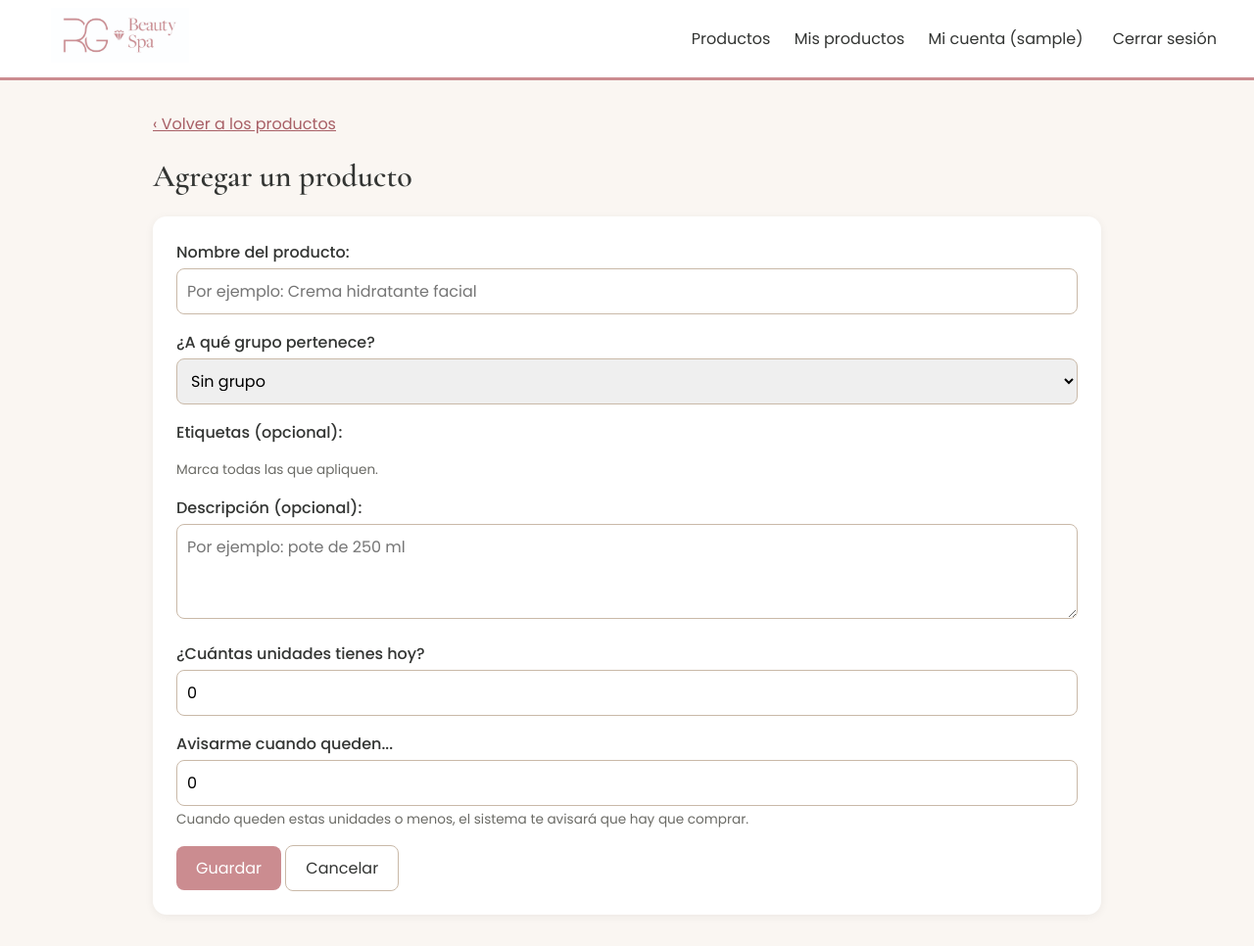
After one commit to vergaran46-hub/Inventario_BackEnd, a Django app: page /producto/nuevo/ in a window 1280 px wide. The commit adds this page. Shown: the whole page at 98% size. Run offline with Django 5.2, Linux system fonts and the light colour scheme; the visitor is signed in with stand-in values (Sample User, id 1); data that the repository does not hold is empty.

Commit message:
Agrega vistas, formularios, rutas y plantillas del CRUD
- forms.py: ProductoForm con etiquetas y validación propia, RegistroForm y PerfilForm con correo único
- views.py: listado con búsqueda, filtro y paginación; detalle, crear, editar y eliminar con dueño; mis productos, registro, perfil y cambio de contraseña
- config/urls.py: rutas de todas las vistas
- Plantillas nuevas: detalle, formulario, eliminar, mis productos, registro, perfil, cambiar contraseña y 403
- base.html, home.html y login.html actualizados con mensajes y menú según sesión
- estilos.css: estilos de formularios, mensajes, etiquetas y paginación

```diff
--- a/config/urls.py
+++ b/config/urls.py
@@ -19,12 +19,19 @@ Including another URLconf
     1. Import the include() function: from django.urls import include, path
     2. Add a URL to urlpatterns:  path('blog/', include('blog.urls'))
 """
-from django.contrib import admin
-from django.urls import path
+
 
 urlpatterns = [
     path('admin/', admin.site.urls),
     path('', views.home, name='home'),
+    path('mis-productos/', views.mis_productos, name='mis_productos'),
+    path('producto/<int:pk>/', views.producto_detalle, name='producto_detalle'),
+    path('producto/nuevo/', views.producto_crear, name='producto_crear'),
+    path('producto/<int:pk>/editar/', views.producto_editar, name='producto_editar'),
+    path('producto/<int:pk>/eliminar/', views.producto_eliminar, name='producto_eliminar'),
+    path('registro/', views.registro, name='registro'),
+    path('cuenta/', views.perfil, name='perfil'),
+    path('cuenta/password/', views.CambiarPasswordView.as_view(), name='cambiar_password'),
     path('login/', auth_views.LoginView.as_view(template_name='inventario/login.html'), name='login'),
-    path('logout/', auth_views.LogoutView.as_view(), name='logout')
+    path('logout/', auth_views.LogoutView.as_view(), name='logout'),
 ]
--- a/inventario/forms.py
+++ b/inventario/forms.py
@@ -1,20 +1,23 @@
 from django import forms
+from django.contrib.auth.forms import UserCreationForm
 from django.contrib.auth.models import User
-from .models import Producto, Movimiento
+from .models import Producto, Categoria, Etiqueta, Movimiento
 
 
 class ProductoForm(forms.ModelForm):
     class Meta:
         model = Producto
-        fields = ['nombre', 'categoria', 'descripcion', 'stock_actual', 'stock_minimo']
+        fields = ['nombre', 'categoria', 'etiquetas', 'descripcion', 'stock_actual', 'stock_minimo']
         labels = {
             'nombre': 'Nombre del producto',
             'categoria': '¿A qué grupo pertenece?',
+            'etiquetas': 'Etiquetas (opcional)',
             'descripcion': 'Descripción (opcional)',
             'stock_actual': '¿Cuántas unidades tienes hoy?',
             'stock_minimo': 'Avisarme cuando queden...',
         }
         help_texts = {
+            'etiquetas': 'Marca todas las que apliquen.',
             'stock_minimo': 'Cuando queden estas unidades o menos, el sistema te avisará que hay que comprar.',
         }
         error_messages = {
@@ -25,11 +28,52 @@ class ProductoForm(forms.ModelForm):
         widgets = {
             'nombre': forms.TextInput(attrs={'placeholder': 'Por ejemplo: Crema hidratante facial'}),
             'descripcion': forms.Textarea(attrs={'rows': 3, 'placeholder': 'Por ejemplo: pote de 250 ml'}),
+            'etiquetas': forms.CheckboxSelectMultiple,
         }
 
     def __init__(self, *args, **kwargs):
         super().__init__(*args, **kwargs)
+        self.fields['categoria'].queryset = Categoria.objects.order_by('nombre')
         self.fields['categoria'].empty_label = 'Sin grupo'
+        self.fields['etiquetas'].queryset = Etiqueta.objects.order_by('nombre')
+
+    # Validación propia: el nombre debe tener al menos 3 letras
+    def clean_nombre(self):
+        nombre = self.cleaned_data['nombre'].strip()
+        if len(nombre) < 3:
+            raise forms.ValidationError('El nombre debe tener al menos 3 caracteres.')
+        return nombre
+
+
+class RegistroForm(UserCreationForm):
+    email = forms.EmailField(label='Correo electrónico')
+
+    class Meta(UserCreationForm.Meta):
+        model = User
+        fields = ('username', 'email')
+
+    def clean_email(self):
+        email = self.cleaned_data['email'].lower()
+        if User.objects.filter(email__iexact=email).exists():
+            raise forms.ValidationError('Ese correo ya está registrado.')
+        return email
+
+
+class PerfilForm(forms.ModelForm):
+    class Meta:
+        model = User
+        fields = ['first_name', 'last_name', 'email']
+        labels = {
+            'first_name': 'Nombre',
+            'last_name': 'Apellido',
+            'email': 'Correo electrónico',
+        }
+
+    def clean_email(self):
+        email = self.cleaned_data['email'].lower()
+        if User.objects.filter(email__iexact=email).exclude(pk=self.instance.pk).exists():
+            raise forms.ValidationError('Ese correo ya lo usa otra persona.')
+        return email
 
 
 class MovimientoForm(forms.ModelForm):
@@ -42,17 +86,7 @@ class MovimientoForm(forms.ModelForm):
             'motivo': '¿Por qué?',
             'cantidad': '¿Cuántas unidades?',
         }
-        widgets = {
-            'tipo': forms.RadioSelect,
-        }
-
-    def __init__(self, *args, **kwargs):
-        super().__init__(*args, **kwargs)
-
-        self.fields['tipo'].choices = [
-            ('ENTRADA', 'Llegó mercadería'),
-            ('SALIDA', 'Se vendió o se usó'),
-        ]
+        widgets = {'tipo': forms.RadioSelect}
 
     def clean_cantidad(self):
         cantidad = self.cleaned_data['cantidad']
@@ -64,31 +98,7 @@ class MovimientoForm(forms.ModelForm):
         datos = super().clean()
         producto = datos.get('producto')
         tipo = datos.get('tipo')
-        motivo = datos.get('motivo')
         cantidad = datos.get('cantidad')
-
-
-        if tipo == 'ENTRADA' and motivo and motivo != 'COMPRA':
-            self.add_error('motivo', 'Si llegó mercadería, el motivo es Compra.')
-        if tipo == 'SALIDA' and motivo and motivo == 'COMPRA':
-            self.add_error('motivo', 'Si el producto salió, elige Venta o Uso interno.')
-
-
-        if tipo == 'SALIDA' and producto and cantidad:
-            if cantidad > producto.stock_actual:
-                self.add_error(
-                    'cantidad',
-                    f'Hay {producto.stock_actual} unidades y se piden {cantidad}. Escribe {producto.stock_actual} o menos.'
-                )
+        if tipo == 'SALIDA' and producto and cantidad and cantidad > producto.stock_actual:
+            self.add_error('cantidad', f'Hay {producto.stock_actual} unidades y se piden {cantidad}.')
         return datos
-
-
-class PerfilForm(forms.ModelForm):
-    class Meta:
-        model = User
-        fields = ['first_name', 'last_name', 'email']
-        labels = {
-            'first_name': 'Nombre',
-            'last_name': 'Apellido',
-            'email': 'Correo electrónico',
-        }
--- a/inventario/static/inventario/css/estilos.css
+++ b/inventario/static/inventario/css/estilos.css
@@ -145,3 +145,130 @@ th, td {
   color: var(--alerta);
   font-size: 0.9rem;
 }
+/* ---------- Mensajes de resultado ---------- */
+.messages {
+  list-style: none;
+  padding: 0;
+  margin: 0 0 20px;
+}
+
+.messages li {
+  padding: 12px 16px;
+  border-radius: 8px;
+  margin-bottom: 8px;
+  background: #eef4e8;
+  color: #3f5c31;
+}
+
+.messages li.error {
+  background: #f6dad6;
+  color: #8e3128;
+  font-size: 1rem;
+}
+
+/* ---------- Formularios ---------- */
+form p {
+  margin: 0 0 16px;
+}
+
+form label {
+  display: block;
+  font-weight: 500;
+  margin-bottom: 4px;
+}
+
+form input[type="text"],
+form input[type="email"],
+form input[type="password"],
+form input[type="number"],
+form select,
+form textarea {
+  width: 100%;
+  padding: 10px;
+  border: 1px solid #c9b9a8;
+  border-radius: 8px;
+  font: inherit;
+}
+
+form input:focus,
+form select:focus,
+form textarea:focus,
+a:focus,
+button:focus {
+  outline: 3px solid var(--rosa);
+  outline-offset: 2px;
+}
+
+.helptext {
+  display: block;
+  font-size: 0.85rem;
+  color: #6b6b66;
+  margin-top: 4px;
+}
+
+.errorlist {
+  list-style: none;
+  padding: 8px 12px;
+  margin: 0 0 6px;
+  background: #f6dad6;
+  color: #8e3128;
+  border-radius: 8px;
+}
+
+/* ---------- Listado ---------- */
+.buscador {
+  display: flex;
+  flex-wrap: wrap;
+  gap: 10px;
+  align-items: center;
+}
+
+.buscador input[type="text"] {
+  flex: 1;
+  min-width: 200px;
+}
+
+.buscador select {
+  width: auto;
+}
+
+.etiqueta {
+  display: inline-block;
+  background: var(--salvia);
+  border-radius: 12px;
+  padding: 2px 10px;
+  font-size: 0.85rem;
+}
+
+.paginacion {
+  margin-top: 16px;
+  display: flex;
+  gap: 16px;
+  align-items: center;
+}
+
+a {
+  color: #a85f66;
+}
+
+.btn,
+.btn:hover {
+  display: inline-block;
+  text-decoration: none;
+  color: #fff;
+}
+
+.btn-claro {
+  background: #fff;
+  color: var(--texto);
+  border: 1px solid #c9b9a8;
+}
+
+a.btn-claro,
+a.btn-claro:hover {
+  color: var(--texto);
+}
+
+.btn-peligro {
+  background: var(--alerta);
+}
--- a/inventario/templates/inventario/base.html
+++ b/inventario/templates/inventario/base.html
@@ -3,6 +3,7 @@
 <html lang="es">
 <head>
   <meta charset="UTF-8">
+  <meta name="viewport" content="width=device-width, initial-scale=1">
   <title>{% block titulo %}RG Beauty Spa{% endblock %}</title>
   <link href="https://fonts.googleapis.com/css2?family=Cormorant+Garamond:wght@600&family=Poppins:wght@400;500&display=swap" rel="stylesheet">
   <link rel="stylesheet" href="{% static 'inventario/css/estilos.css' %}">
@@ -11,14 +12,28 @@
   <nav>
     <a href="{% url 'home' %}"><img src="{% static 'inventario/img/logo_menu.jpg' %}" alt="RG Beauty Spa"></a>
     <div>
-      <a href="{% url 'home' %}">Inicio</a>
-      <form method="post" action="{% url 'logout' %}" style="display:inline">
-        {% csrf_token %}
-        <button type="submit">Salir ({{ user.username }})</button>
-      </form>
+      {% if user.is_authenticated %}
+        <a href="{% url 'home' %}">Productos</a>
+        <a href="{% url 'mis_productos' %}">Mis productos</a>
+        <a href="{% url 'perfil' %}">Mi cuenta ({{ user.username }})</a>
+        <form method="post" action="{% url 'logout' %}" style="display:inline">
+          {% csrf_token %}
+          <button type="submit">Cerrar sesión</button>
+        </form>
+      {% else %}
+        <a href="{% url 'login' %}">Ingresar</a>
+        <a href="{% url 'registro' %}">Registrarse</a>
+      {% endif %}
     </div>
   </nav>
   <div class="contenedor">
+    {% if messages %}
+    <ul class="messages">
+      {% for message in messages %}
+      <li class="{{ message.tags }}">{{ message }}</li>
+      {% endfor %}
+    </ul>
+    {% endif %}
     {% block contenido %}{% endblock %}
   </div>
 </body>
--- /dev/null
+++ b/inventario/templates/inventario/producto_form.html
@@ -0,0 +1,14 @@
+{% extends 'inventario/base.html' %}
+{% block titulo %}{{ titulo }}{% endblock %}
+{% block contenido %}
+<p><a href="{% url 'home' %}">‹ Volver a los productos</a></p>
+<h1>{{ titulo }}</h1>
+<div class="tarjeta">
+  <form method="post">
+    {% csrf_token %}
+    {{ form.as_p }}
+    <button class="btn" type="submit">Guardar</button>
+    <a class="btn btn-claro" href="{% url 'home' %}">Cancelar</a>
+  </form>
+</div>
+{% endblock %}
--- a/inventario/views.py
+++ b/inventario/views.py
@@ -1,22 +1,153 @@
 from django.shortcuts import render, redirect, get_object_or_404
 from django.contrib import messages
 from django.contrib.auth.decorators import login_required
+from django.contrib.auth.views import PasswordChangeView
+from django.contrib.messages.views import SuccessMessageMixin
+from django.core.exceptions import PermissionDenied
 from django.core.paginator import Paginator
 from django.db.models import Q, ProtectedError
+from django.urls import reverse_lazy
 from .models import Producto, Categoria
-from .forms import ProductoForm
+from .forms import ProductoForm, RegistroForm, PerfilForm
 
-# Create your views here.
+
+# ---------- Listado (pantalla principal) ----------
 
 @login_required
 def home(request):
-    productos = Producto.objects.all()
-    productos_bajos = []
-    for p in productos:
-        if p.stock_actual <= p.stock_minimo:
-            productos_bajos.append(p)
+    q = request.GET.get('q', '').strip()
+    categoria_id = request.GET.get('categoria', '')
+
+    productos = (
+        Producto.objects
+        .select_related('categoria', 'usuario')
+        .prefetch_related('etiquetas')
+        .order_by('nombre')
+    )
+    if q:
+        productos = productos.filter(Q(nombre__icontains=q) | Q(descripcion__icontains=q))
+    if categoria_id.isdigit():
+        productos = productos.filter(categoria_id=categoria_id)
+
+    paginator = Paginator(productos, 5)
+    page_obj = paginator.get_page(request.GET.get('page'))
+
+    # Para conservar búsqueda y filtro al cambiar de página
+    params = request.GET.copy()
+    params.pop('page', None)
 
     return render(request, 'inventario/home.html', {
-        'total_productos': productos.count(),
-        'productos_bajos': productos_bajos,
+        'page_obj': page_obj,
+        'categorias': Categoria.objects.order_by('nombre'),
+        'q': q,
+        'categoria_id': categoria_id,
+        'querystring': params.urlencode(),
     })
+
+
+@login_required
+def mis_productos(request):
+    productos = (
+        Producto.objects
+        .filter(usuario=request.user)
+        .select_related('categoria')
+        .prefetch_related('etiquetas')
+        .order_by('nombre')
+    )
+    return render(request, 'inventario/mis_productos.html', {'productos': productos})
+
+
+# ---------- CRUD ----------
+
+@login_required
+def producto_detalle(request, pk):
+    producto = get_object_or_404(
+        Producto.objects.select_related('categoria', 'usuario').prefetch_related('etiquetas'),
+        pk=pk
+    )
+    return render(request, 'inventario/producto_detalle.html', {'producto': producto})
+
+
+@login_required
+def producto_crear(request):
+    if request.method == 'POST':
+        form = ProductoForm(request.POST)
+        if form.is_valid():
+            producto = form.save(commit=False)
+            producto.usuario = request.user
+            producto.save()
+            form.save_m2m()
+            messages.success(request, 'Producto creado correctamente.')
+            return redirect('home')
+        messages.error(request, 'Revisa los datos del formulario.')
+    else:
+        form = ProductoForm()
+    return render(request, 'inventario/producto_form.html', {'form': form, 'titulo': 'Agregar un producto'})
+
+
+@login_required
+def producto_editar(request, pk):
+    producto = get_object_or_404(Producto, pk=pk)
+    if producto.usuario != request.user:
+        raise PermissionDenied
+    if request.method == 'POST':
+        form = ProductoForm(request.POST, instance=producto)
+        if form.is_valid():
+            form.save()
+            messages.success(request, 'Producto actualizado.')
+            return redirect('producto_detalle', pk=producto.pk)
+        messages.error(request, 'Revisa los datos del formulario.')
+    else:
+        form = ProductoForm(instance=producto)
+    return render(request, 'inventario/producto_form.html', {'form': form, 'titulo': 'Editar producto'})
+
+
+@login_required
+def producto_eliminar(request, pk):
+    producto = get_object_or_404(Producto, pk=pk)
+    if producto.usuario != request.user:
+        raise PermissionDenied
+    if request.method == 'POST':
+        try:
+            producto.delete()
+            messages.success(request, 'Producto eliminado.')
+        except ProtectedError:
+            messages.error(request, 'No se puede eliminar: el producto tiene movimientos registrados.')
+        return redirect('home')
+    return render(request, 'inventario/producto_eliminar.html', {'producto': producto})
+
+
+# ---------- Cuenta de usuario ----------
+
+def registro(request):
+    if request.method == 'POST':
+        form = RegistroForm(request.POST)
+        if form.is_valid():
+            form.save()
+            messages.success(request, 'Cuenta creada. Ya puedes iniciar sesión.')
+            return redirect('login')
+        messages.error(request, 'Revisa los datos del formulario.')
+    else:
+        form = RegistroForm()
+    return render(request, 'inventario/registro.html', {'form': form})
+
+
+@login_required
+def perfil(request):
+    if request.method == 'POST':
+        form = PerfilForm(request.POST, instance=request.user)
+        if form.is_valid():
+            form.save()
+            messages.success(request, 'Tus datos fueron actualizados.')
+            return redirect('perfil')
+        messages.error(request, 'Revisa los datos del formulario.')
+    else:
+        form = PerfilForm(instance=request.user)
+    total = request.user.productos.count()
+    return render(request, 'inventario/perfil.html', {'form': form, 'total': total})
+
+
+class CambiarPasswordView(SuccessMessageMixin, PasswordChangeView):
+    template_name = 'inventario/cambiar_password.html'
+    success_url = reverse_lazy('perfil')
+    success_message = 'Tu contraseña fue actualizada.'
```
Also changed, not shown: inventario/templates/403.html (added, +9 -0 lines), inventario/templates/inventario/cambiar_password.html (added, +13 -0 lines), inventario/templates/inventario/home.html (+62 -13 lines), inventario/templates/inventario/login.html (+7 -0 lines), inventario/templates/inventario/mis_productos.html (added, +25 -0 lines), inventario/templates/inventario/perfil.html (added, +21 -0 lines), inventario/templates/inventario/producto_detalle.html (added, +27 -0 lines), inventario/templates/inventario/producto_eliminar.html (added, +13 -0 lines), inventario/templates/inventario/registro.html (added, +13 -0 lines).
